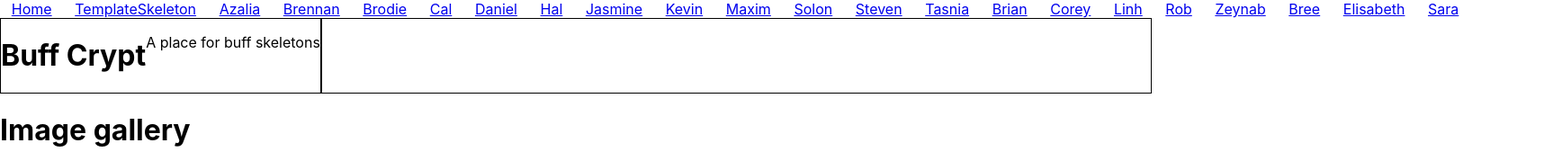
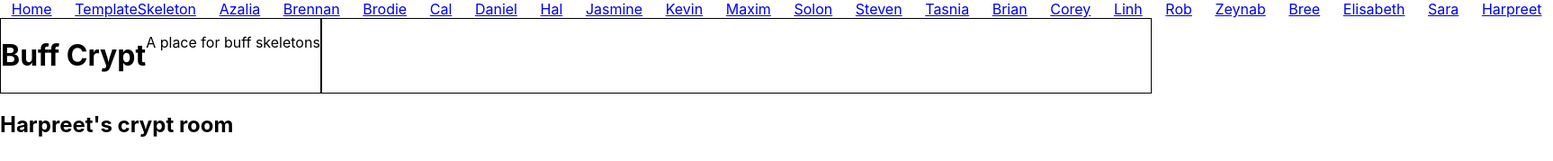
Before and after one commit to buff-skeletons/buff-crypt, a React (Create React App) app: page /Harpreet in a window 1280 px wide. Shown: the top 179 px of the page at 90% size, 1726 px wide, since content can reach past the window. Built offline with nearby package versions, Linux system fonts and the light colour scheme.

Commit message:
added a name :comet: :name: :abc:

```diff
--- a/src/App.js
+++ b/src/App.js
@@ -22,6 +22,7 @@
 import Bree from './components/Bree'
 import Elisabeth from './components/Elisabeth'
 import Sara from './components/Sara'
+import Harpreet from './components/Harpreet'
 import image1 from './images/purpleEgg.png'
 import image2 from './images/originalBuffSkel.png'
 import image3 from './images/buffSkeletonLovesYou.png'
@@ -64,6 +65,7 @@
 				<Link to='/Bree'>Bree</Link>
 				<Link to='/Elisabeth'>Elisabeth</Link>
 				<Link to='/Sara'>Sara</Link>
+				<Link to='/Harpreet'>Harpreet</Link>
 			</nav>
 			<div className="all">
 				<h1>Buff Crypt</h1>
@@ -92,6 +94,7 @@
 						<Bree />
 						<Elisabeth />
 						<Sara />
+						<Harpreet />
 					</Route>
 				</div>
 			</div>
@@ -159,6 +162,9 @@
 			<Route path='/Sara'>
 				<Sara />
 			</Route>
+			<Route path='/Harpreet'>
+				<Harpreet />
+			</Route>
 			<div className="imgGallery">
 				<h1>Image gallery</h1>
 				<img src={image1} alt="a purple egg by Laura B" />
--- /dev/null
+++ b/src/components/Harpreet.js
@@ -0,0 +1,8 @@
+const Harpreet = () => {
+	return (
+		<div className="Harpreet">
+			<h2>Harpreet's crypt room</h2>
+		</div>
+	)
+}
+export default Harpreet
```
